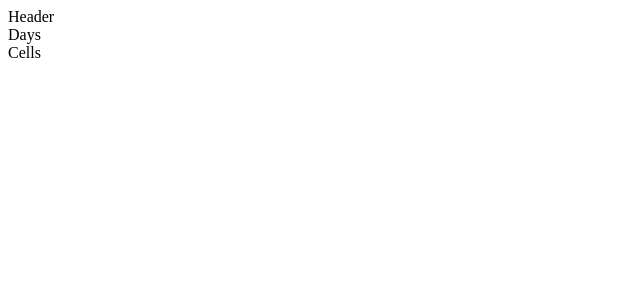
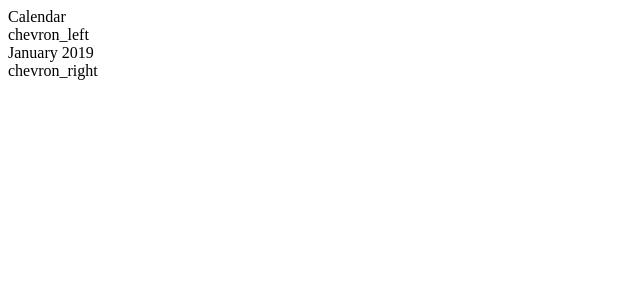
Before and after one commit to Mac087/react-calendar, a React (Create React App) app: page / in a window 1280 px wide. Shown: the top 300 px of the page, without its empty margins (0-640 px from the left). Built offline with nearby package versions, Linux system fonts and the light colour scheme.

Commit message:
Created renderHeader function

```diff
--- a/public/index.html
+++ b/public/index.html
@@ -8,13 +8,21 @@
   <meta name="theme-color" content="#000000" />
 
   <link rel="manifest" href="%PUBLIC_URL%/manifest.json" />
+  <link rel="stylesheet" type="text/css" href="styles.css">
 
-  <title>React App</title>
+  <title>Calendar</title>
 </head>
 
 <body>
   <noscript>You need to enable JavaScript to run this app.</noscript>
-  <div id="root"></div>
+  <div class="App">
+    <header>
+      <div id="logo">
+        <span>Calendar</span>
+      </div>
+    </header>
+    <div id="root"></div>
+  </div>
 </body>
 
 </html>
--- a/src/components/App.jsx
+++ b/src/components/App.jsx
@@ -2,13 +2,10 @@ import React, { Component } from 'react';
 
 import Calendar from "./Calendar";
 
-class App extends Component {
+
+class App extends React.Component {
   render() {
-    return (
-      <div>
-        <Calendar />
-      </div>
-    );
+    return <main><Calendar /></main>;
   }
 }
 
--- a/src/components/Calendar.jsx
+++ b/src/components/Calendar.jsx
@@ -3,12 +3,48 @@ import React from "react";
 import dateFns from "date-fns";
 
 class Calendar extends React.Component {
+  state = {
+    currentMonth: new Date(),
+    selectedDate: new Date()
+  };
+
+  renderHeader() {
+    const dateFormat = "MMMM YYYY";
+    return (
+      <div className="header row flex-middle">
+        <div className="col col-start">
+          <div className="icon" onClick={this.prevMonth}>
+            chevron_left
+          </div>
+        </div>
+        <div className="col col-center">
+          <span>
+            {dateFns.format(this.state.currentMonth, dateFormat)}
+          </span>
+        </div>
+        <div className="col col-end" onClick={this.nextMonth}>
+          <div className="icon">chevron_right</div>
+        </div>
+      </div>
+    );
+  }
+
+  renderDays() { }
+
+  renderCells() { }
+
+  onDateClick = day => { };
+
+  nextMonth = () => { };
+
+  prevMonth = () => { };
+
   render() {
     return (
-      <div>
-        <div>Header</div>
-        <div>Days</div>
-        <div>Cells</div>
+      <div className="calendar">
+        {this.renderHeader()}
+        {this.renderDays()}
+        {this.renderCells()}
       </div>
     );
   }
```
Also changed, not shown: public/styles.css (added).
